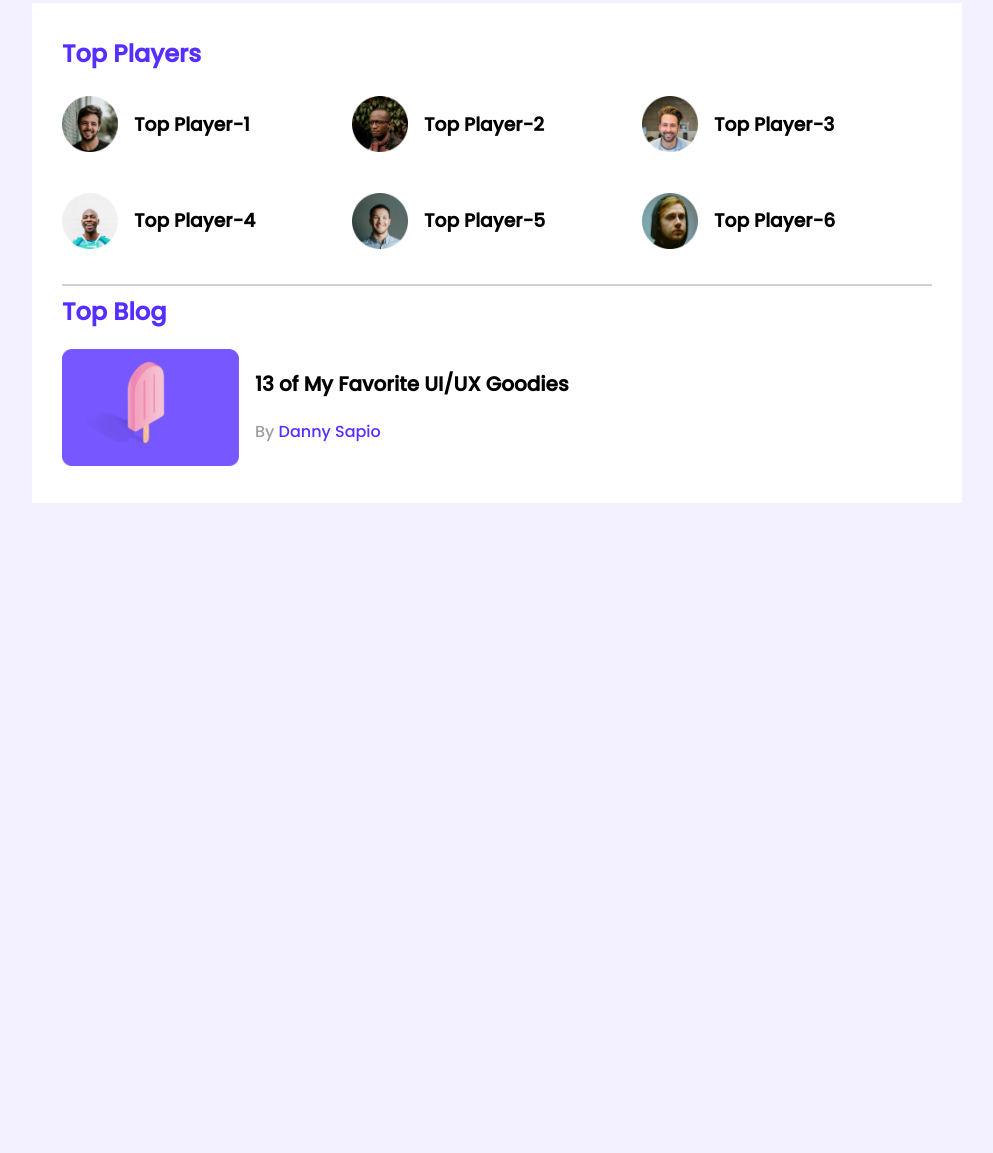
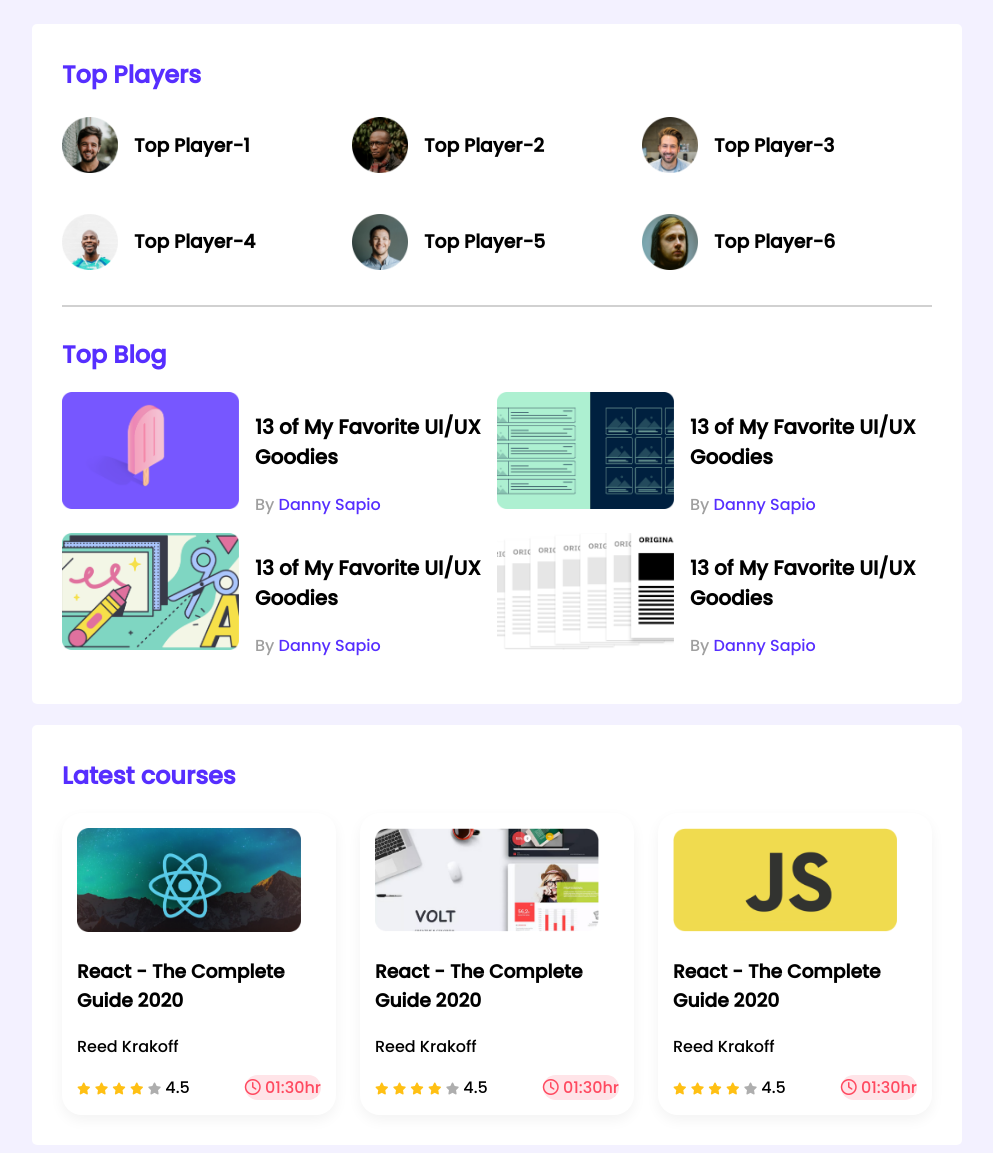
Before and after one commit to anwar-7/leader-board-css3, a plain HTML site: page index.html in a window 1280 px wide. Shown: the part 5-1158 px from the top of the page, without its empty margins (143-1136 px from the left). Before the commit the page ends 800 px from the top, so only its background shows below. Drawn offline with Linux system fonts and the light colour scheme.

Commit message:
finished responsiveness

```diff
--- a/index.html
+++ b/index.html
@@ -5,6 +5,11 @@
     <meta http-equiv="X-UA-Compatible" content="IE=edge" />
     <meta name="viewport" content="width=device-width, initial-scale=1.0" />
     <title>Leader Board</title>
+    <!-- font awesome -->
+    <script
+      src="https://kit.fontawesome.com/8fbe68302f.js"
+      crossorigin="anonymous"
+    ></script>
     <!-- stylesheet -->
     <link rel="stylesheet" href="styles/style.css" />
   </head>
@@ -58,6 +63,111 @@
                 <p class="blog-author">By <a href="">Danny Sapio</a></p>
               </div>
             </article>
+            <article class="blog">
+              <div class="thumbnail">
+                <img src="images/blogs/blog-2.png" alt="" />
+              </div>
+              <div class="blog-info">
+                <h3 class="blog-title">13 of My Favorite UI/UX Goodies</h3>
+                <p class="blog-author">By <a href="">Danny Sapio</a></p>
+              </div>
+            </article>
+            <article class="blog">
+              <div class="thumbnail">
+                <img src="images/blogs/blog-3.png" alt="" />
+              </div>
+              <div class="blog-info">
+                <h3 class="blog-title">13 of My Favorite UI/UX Goodies</h3>
+                <p class="blog-author">By <a href="">Danny Sapio</a></p>
+              </div>
+            </article>
+            <article class="blog">
+              <div class="thumbnail">
+                <img src="images/blogs/blog-4.png" alt="" />
+              </div>
+              <div class="blog-info">
+                <h3 class="blog-title">13 of My Favorite UI/UX Goodies</h3>
+                <p class="blog-author">By <a href="">Danny Sapio</a></p>
+              </div>
+            </article>
+          </div>
+        </div>
+      </section>
+      <!-- Latest courses -->
+      <section class="container">
+        <h2 class="section-title">Latest courses</h2>
+        <div class="courses">
+          <div class="course">
+            <div class="course-banner">
+              <img src="images/courses/course-1.png" alt="" />
+            </div>
+            <div class="course-detail">
+              <h3 class="course-title">React - The Complete Guide 2020</h3>
+              <p class="course-author">Reed Krakoff</p>
+              <div class="course-info">
+                <div>
+                  <i class="fas fa-star filled"></i>
+                  <i class="fas fa-star filled"></i>
+                  <i class="fas fa-star filled"></i>
+                  <i class="fas fa-star filled"></i>
+                  <i class="fas fa-star empty"></i>
+                  <span>4.5</span>
+                </div>
+
+                <div class="course-duration">
+                  <i class="far fa-clock clock-color"></i>
+                  <span class="clock-color">01:30hr</span>
+                </div>
+              </div>
+            </div>
+          </div>
+          <div class="course">
+            <div class="course-banner">
+              <img src="images/courses/course-2.png" alt="" />
+            </div>
+            <div class="course-detail">
+              <h3 class="course-title">React - The Complete Guide 2020</h3>
+              <p class="course-author">Reed Krakoff</p>
+              <div class="course-info">
+                <div>
+                  <i class="fas fa-star filled"></i>
+                  <i class="fas fa-star filled"></i>
+                  <i class="fas fa-star filled"></i>
+                  <i class="fas fa-star filled"></i>
+                  <i class="fas fa-star empty"></i>
+                  <span>4.5</span>
+                </div>
+
+                <div class="course-duration">
+                  <i class="far fa-clock clock-color"></i>
+                  <span class="clock-color">01:30hr</span>
+                </div>
+              </div>
+            </div>
+          </div>
+          <div class="course">
+            <div class="course-banner">
+              <img src="images/courses/course-3.png" alt="" />
+            </div>
+            <div class="course-detail">
+              <h3 class="course-title">React - The Complete Guide 2020</h3>
+              <p class="course-author">Reed Krakoff</p>
+              <div class="course-info">
+                <div>
+                  <i class="fas fa-star filled"></i>
+                  <i class="fas fa-star filled"></i>
+                  <i class="fas fa-star filled"></i>
+                  <i class="fas fa-star filled"></i>
+                  <i class="fas fa-star empty"></i>
+                  <span>4.5</span>
+                </div>
+
+                <div class="course-duration">
+                  <i class="far fa-clock clock-color"></i>
+                  <span class="clock-color">01:30hr</span>
+                </div>
+              </div>
+            </div>
           </div>
         </div>
       </section>
--- a/styles/style.css
+++ b/styles/style.css
@@ -8,15 +8,19 @@ body {
 }
 main {
   display: flex;
-  justify-content: center;
+  flex-direction: column;
+  align-items: center;
 }
 .container {
   background-color: #ffffff;
   width: 870px;
   padding: 30px;
+  margin-top: 21px;
+  border-radius: 5px;
 }
 hr {
   border: 1px solid #d1d1d1;
+  margin-bottom: 30px;
 }
 /* top players style */
 .top-player {
@@ -47,6 +51,10 @@ hr {
   font: 18px;
 }
 /* top blog styles */
+.blogs {
+  display: grid;
+  grid-template-columns: repeat(2, 1fr);
+}
 .blog {
   display: flex;
 }
@@ -69,3 +77,79 @@ hr {
   font-size: 16px;
   color: #562eff;
 }
+
+/* courses styles */
+.courses {
+  display: grid;
+  grid-template-columns: repeat(3, 1fr);
+  grid-column-gap: 24px;
+}
+.course {
+  box-shadow: 0px 5.34229px 13.3557px rgba(0, 0, 0, 0.05);
+  padding: 15px;
+  border-radius: 20px;
+}
+.course .course-banner img {
+  width: 224px;
+  height: 104px;
+}
+.course-info {
+  display: flex;
+  align-items: center;
+  justify-content: space-between;
+}
+.course-duration {
+  background-color: #ffe4e8;
+  border-radius: 14.6913px;
+}
+.fa-star {
+  font-size: 12px;
+}
+.fa-star.filled {
+  color: #ffc014;
+}
+.fa-star.empty {
+  color: #aeaeae;
+}
+.clock-color {
+  color: #ff4a60;
+}
+
+/* ---------------
+  Media Queries
+----------------*/
+/* Mobile Devices */
+@media only screen and (max-width: 688px) {
+  .container {
+    width: 100%;
+  }
+  .players,
+  .blogs,
+  .courses {
+    grid-template-columns: repeat(1, 1fr);
+  }
+  .player,
+  .blog {
+    flex-direction: column;
+  }
+}
+/* Tavlate Devices */
+@media only screen and (min-width: 688px) and (max-width: 992px) {
+  .container {
+    width: 100%;
+  }
+  .players {
+    grid-template-columns: repeat(2, 1fr);
+  }
+  .blogs {
+    grid-template-columns: repeat(1, 1fr);
+  }
+  .courses {
+    grid-template-columns: repeat(1, 1fr);
+  }
+
+  .player,
+  .courses {
+    flex-direction: column;
+  }
+}
```
